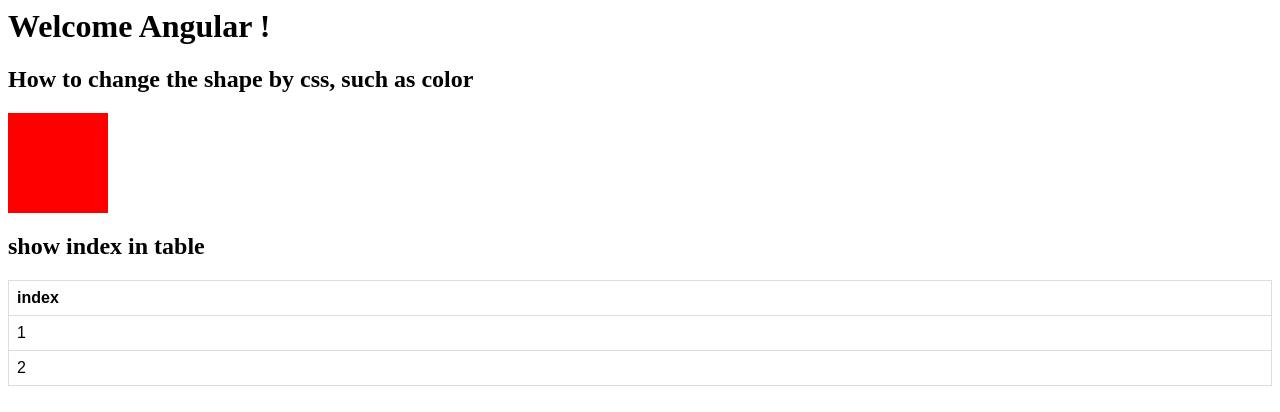
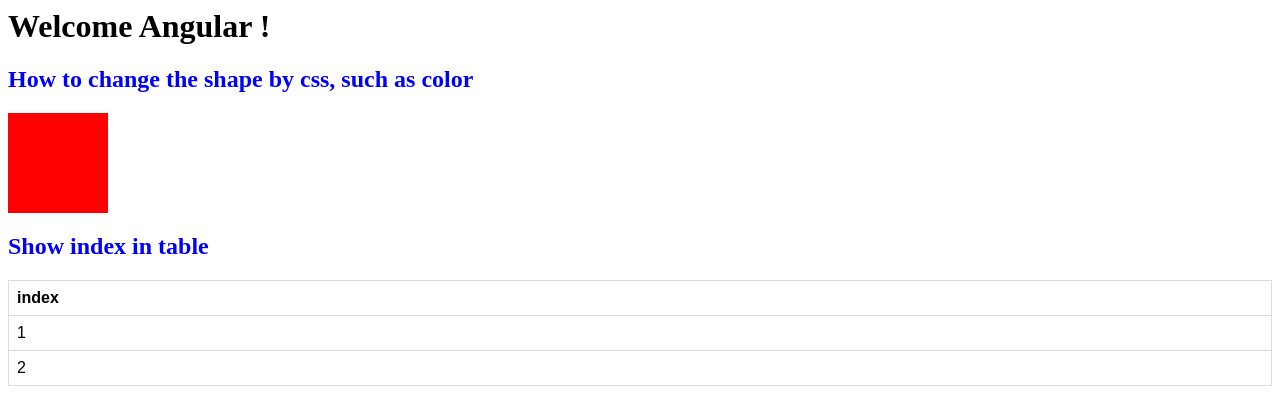
Before and after one commit to helloCode-23/angular-test, an Angular app: page / in a window 1280 px wide. Shown: the top 412 px of the page. Built offline with nearby package versions, Linux system fonts and the light colour scheme.

Commit message:
2 files modified

```diff
--- a/src/index.scss
+++ b/src/index.scss
@@ -2,6 +2,10 @@
 
 .a-title {
   background-color: red;
+}
+
+.fix {
+  background-color: white;
 }
 
 #square {
@@ -22,3 +26,11 @@
   text-align: left;
   padding: 8px;
 }
+
+h2 {
+  color: blue;
+}
+
+.div2 {
+  background-color: white;
+}
--- a/src/myApp.html
+++ b/src/myApp.html
@@ -1,8 +1,10 @@
+<div>
   <h1>Welcome {{name}} !</h1>
   <h2>How to change the shape by css, such as color</h2>
   <div #shape id="square"></div>
-
-<h2>show index in table</h2>
+</div>
+<div class="div2">
+  <h2 class="fix">Show index in table</h2>
   <table>
     <tr>
       <th>index</th>
@@ -14,3 +16,4 @@
       <td>{{index[1]}}</td>
     </tr>
   </table>
+</div>
```
Lines whose indentation alone changed are shown as unchanged.
